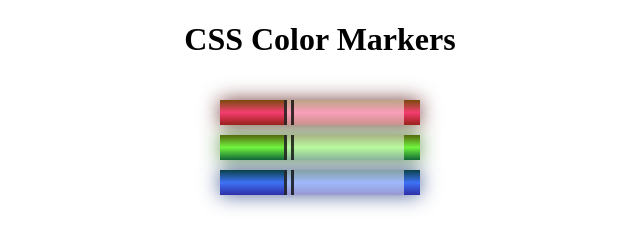
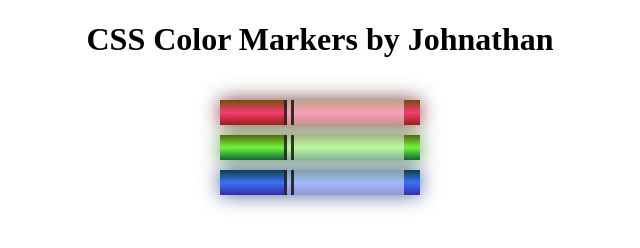
Before and after one commit to yunathansaleem/colormarker, a plain HTML site: page index.html in a window 1280 px wide. Shown: the whole page, without its empty margins (320-960 px from the left). Drawn offline with Linux system fonts and the light colour scheme.

Commit message:
Update index.html

```diff
--- a/index.html
+++ b/index.html
@@ -7,7 +7,7 @@
     <link rel="stylesheet" href="index.css">
   </head>
   <body>
-    <h1>CSS Color Markers</h1>
+    <h1>CSS Color Markers by Johnathan</h1>
     <div class="container">
       <div class="marker red">
         <div class="cap"></div>
```
